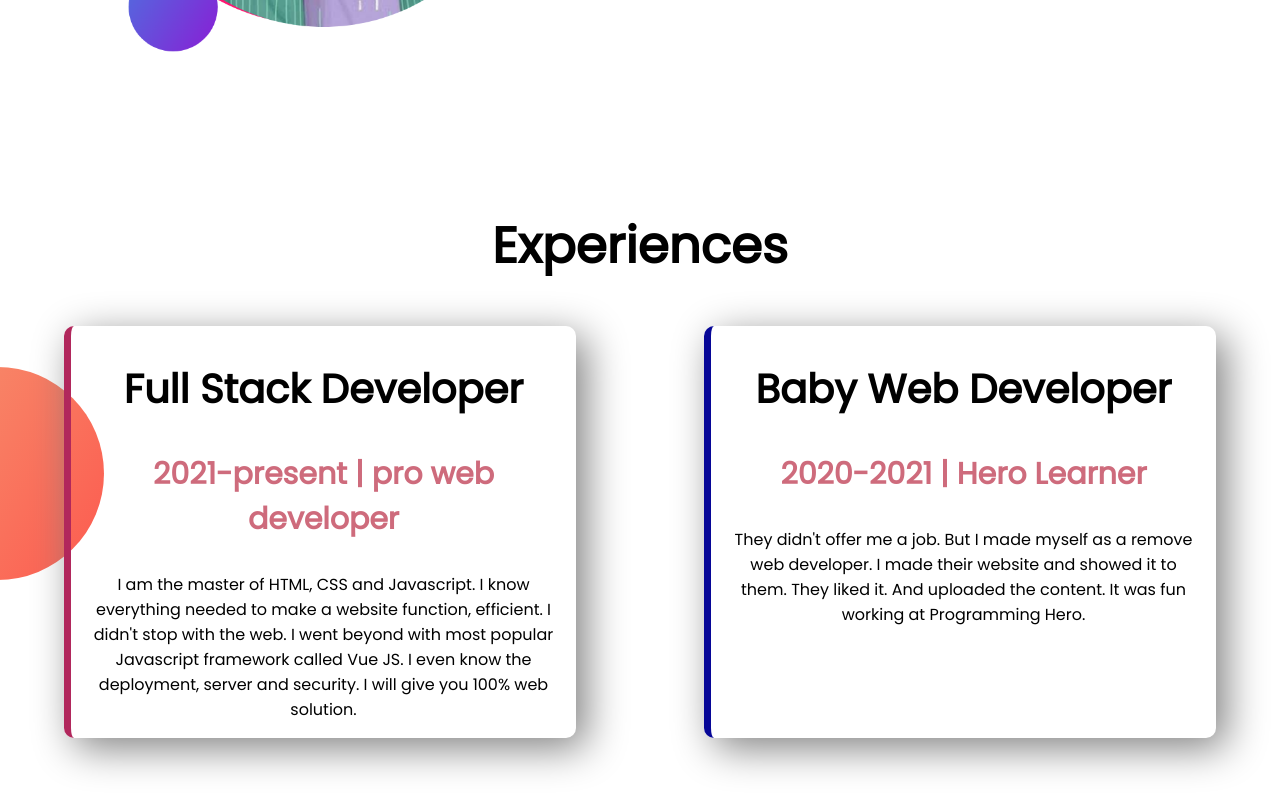
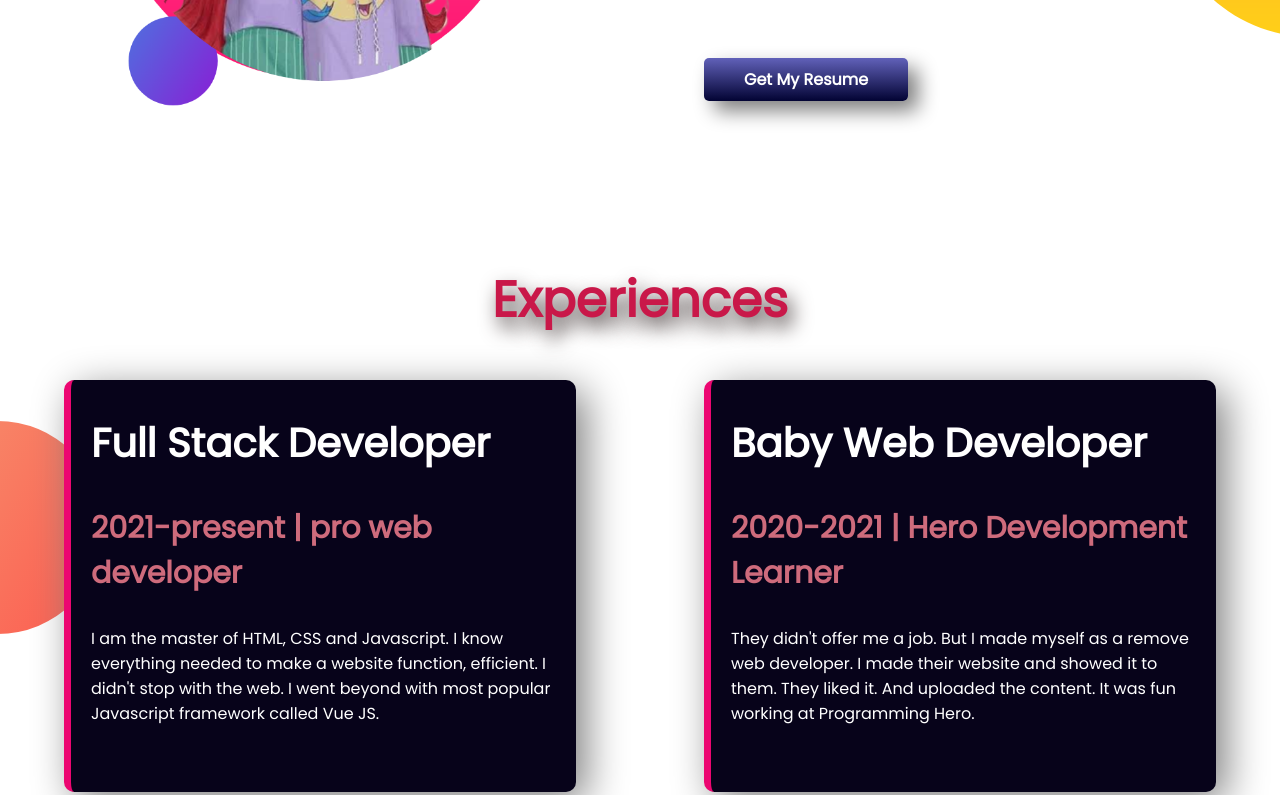
Before and after one commit to fynila/developer-portfolio, a plain HTML site: page index.html in a window 1280 px wide. Shown: the part 1076-1871 px from the top of the page. Drawn offline with Linux system fonts and the light colour scheme.

Commit message:
new update

```diff
--- a/index.html
+++ b/index.html
@@ -20,9 +20,8 @@
             <h1>Welcome To</h1>
             <h1>My <span class="color-change">Fantasy</span> World!!</h1>
             <h3>Web Development Learner & Student</h3>
-            <p>I am interested to learn web development since my school life. I've tried by myself and have learned
-                python django. Now I am here to learn something more interesting with Jhankar Mahbub Sir. I hope I will
-                achieve much from his lesson.</p>
+            <p class="edit">I am interested to learn web development since my school life. I've tried by myself and have learned
+            python django. Now I am here to learn something more interesting with Jhankar Mahbub Sir. I hope I will achieve much from his lesson.</p>
             <a class="link-button" target="_blank" href="https://www.linkedin.com/in/fy-nila-8080t">HIRE ME</a>
         </div>
         <div class="half-width">
@@ -38,8 +37,8 @@
         <div class="half-width">
             <h1>My <span class="color-change">Dream</span>!!</h1>
             <h3>To Be A Perfect Web Developer</h3>
-            <p>I already learned the basic HTML and CSS. I can build any simple website. I can even teach my grandma how
-                to make simple website. My goal is to build 3 websites and learn advanced topics.</p>
+            <p class="edit">I already learned the basic HTML and CSS. I can build any simple website. I can even teach my grandma how
+            to make simple website. My goal is to build 3 websites and learn advanced topics.</p>
             <a class="link-button" target="_blank" href="">Get My Resume</a>
         </div>
     </section>
@@ -52,14 +51,14 @@
                 <h2>Full Stack Developer</h2>
                 <h3 class="color-change">2021-present | pro web developer</h3>
                 <p>I am the master of HTML, CSS and Javascript. I know everything needed to make a website function,
-                    efficient. I didn't stop with the web. I went beyond with most popular Javascript framework called
-                    Vue JS. I even know the deployment, server and security. I will give you 100% web solution.</p>
+                efficient. I didn't stop with the web. I went beyond with most popular Javascript framework called
+                Vue JS.</p>
             </div>
             <div id="baby-web-developer" class="experience-item">
                 <h2>Baby Web Developer</h2>
-                <h3 class="color-change">2020-2021 | Hero Learner</h3>
+                <h3 class="color-change">2020-2021 | Hero Development Learner </h3>
                 <p>They didn't offer me a job. But I made myself as a remove web developer. I made their website and
-                    showed it to them. They liked it. And uploaded the content. It was fun working at Programming Hero.
+                showed it to them. They liked it. And uploaded the content. It was fun working at Programming Hero.
                 </p>
             </div>
         </div>
--- a/style.css
+++ b/style.css
@@ -14,9 +14,13 @@ h3{
 .color-change{
     color: #ce6b7c;
 }
+.edit{
+    margin-bottom: 70px;
+}
 .flexible-container{
     display: flex;
     margin-bottom: 150px;
+
 }
 .half-width{
     width: 50%;
@@ -33,6 +37,7 @@ h3{
     font-weight: 600;
     padding: 10px 40px;
     border-radius: 5px;
+    box-shadow: 10px 10px 20px gray;
 
 }
 .top-banner{
@@ -52,19 +57,28 @@ h3{
     padding-left: 20px;
     padding-right: 20px;
     border-radius: 10px;
+    background-color: rgb(7, 3, 26);
+    color: rgb(255, 255, 255);
 
 }
 .experience-area{
-    text-align: center;
     background-image: url(images/exp-bg.png);
     background-repeat: no-repeat;
     background-position: left;
 }
+.experience-area h1 {
+    text-align: center;
+    text-shadow: 5px 10px 20px #403535;
+    color: #c91849;
+}
 #full-stack-developer{
-    border-left: 7px solid rgb(177, 39, 92);
+    border-left: 7px solid rgb(236, 6, 113);
 }
 #baby-web-developer{
-    border-left: 7px solid rgb(7, 7, 151);
+    border-left: 7px solid rgb(236, 6, 113);
+}
+div#full-stack-developer p {
+    padding-bottom: 50px;
 }
 footer p{
     text-align: center;
```
